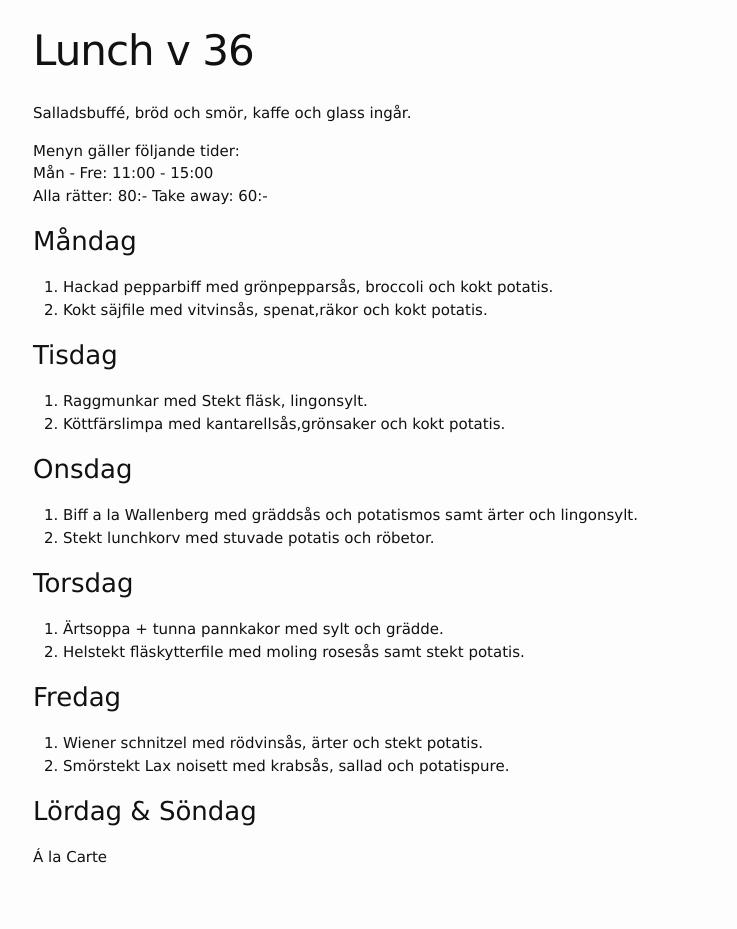
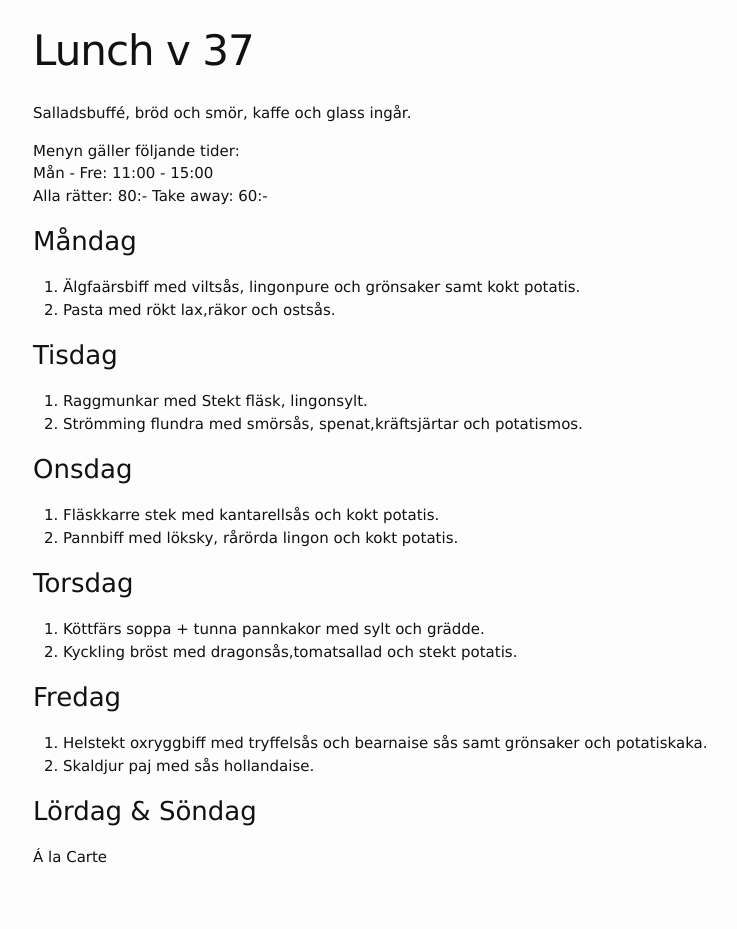
Before and after one commit to FarInn62/farinn62.github.io, a Jekyll site: the page built from lunch.md, in a window 1280 px wide. Shown: the whole page, without its empty margins (237-974 px from the left). Built offline with Jekyll 4.4.1, drawn with Linux system fonts in a browser that asks for light colours.

Commit message:
Update lunch.md

```diff
--- a/lunch.md
+++ b/lunch.md
@@ -1,6 +1,6 @@
 ---
 layout: foodmenu
-title: Lunch v 36
+title: Lunch v 37
 permalink: /lunch/
 published: true
 ---
@@ -12,28 +12,28 @@ Alla rätter: 80:- Take away: 60:-
 
 ### Måndag
 
-1. Hackad pepparbiff med grönpepparsås, broccoli och kokt potatis.
-2. Kokt säjfile med vitvinsås, spenat,räkor och kokt potatis.
+1. Älgfaärsbiff med viltsås, lingonpure och grönsaker samt kokt potatis.
+2. Pasta med rökt lax,räkor och ostsås.
 
 ### Tisdag
 
 1. Raggmunkar med Stekt fläsk, lingonsylt.
-2. Köttfärslimpa med kantarellsås,grönsaker och kokt potatis.
+2. Strömming flundra med smörsås, spenat,kräftsjärtar och potatismos.
 
 ### Onsdag
 
-1. Biff a la Wallenberg med gräddsås och potatismos samt ärter och lingonsylt.
-2. Stekt lunchkorv med stuvade potatis och röbetor.
+1. Fläskkarre stek med kantarellsås och kokt potatis.
+2. Pannbiff med löksky, rårörda lingon och kokt potatis.
 
 ### Torsdag
 
-1. Ärtsoppa + tunna pannkakor med sylt och grädde.
-2. Helstekt fläskytterfile med moling rosesås samt stekt potatis.
+1. Köttfärs soppa + tunna pannkakor med sylt och grädde.
+2. Kyckling bröst med dragonsås,tomatsallad och stekt potatis.
 
 ### Fredag
 
-1. Wiener schnitzel med rödvinsås, ärter och stekt potatis.
-2. Smörstekt Lax noisett med krabsås, sallad och potatispure.
+1. Helstekt oxryggbiff med tryffelsås och bearnaise sås samt grönsaker och potatiskaka.
+2. Skaldjur paj med sås hollandaise.
 
 ### Lördag & Söndag
 
```
